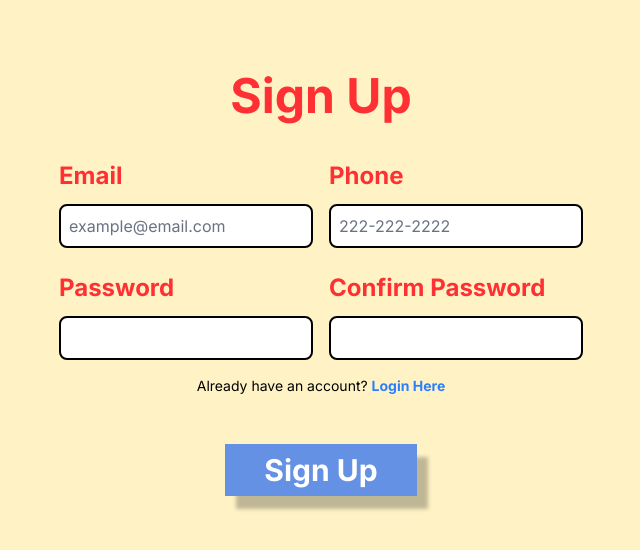
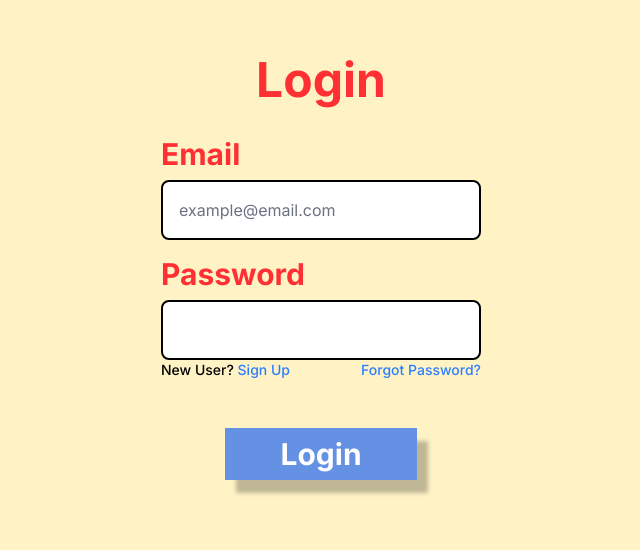
Before and after one commit to Evan-Proulx/RoommateLink-Frontend, a React (Vite) app: page / in a window 1280 px wide. Shown: the part 132-682 px from the top of the page, without its empty margins (319-959 px from the left). Built offline with nearby package versions, Linux system fonts and the light colour scheme; a web font is replaced by a local one.

Commit message:
-Added validation to the login page (unfinished)

```diff
--- a/package.json
+++ b/package.json
@@ -21,6 +21,7 @@
     "flowbite-react": "^0.10.2",
     "react": "^18.3.1",
     "react-dom": "^18.3.1",
+    "react-hook-form": "^7.54.2",
     "tailwindcss": "^4.0.0"
   },
   "devDependencies": {
--- a/src/App.css
+++ b/src/App.css
@@ -34,6 +34,10 @@
 .header-text-big {
     @apply text-6xl font-bold text-[var(--color-text)];
 }
+.input-style{
+    @apply p-2 mt-1 bg-white border-2 border-black text-gray-900 rounded-lg block w-full p-4
+}
+
 
 
 .shadow-btn{
--- a/src/App.tsx
+++ b/src/App.tsx
@@ -8,7 +8,7 @@ function App() {
     return (
         <>
             <div className={"flex flex-col"}>
-                <Register/>
+                <Login/>
             </div>
         </>
     )
--- /dev/null
+++ b/src/Components/InputComponent.tsx
@@ -0,0 +1,20 @@
+import React from 'react';
+
+const InputComponent = ({ label, type, value, onChange, placeholder }) => {
+    return (
+        <div>
+            <div className="flex flex-col space-y-4 flex-1">
+                <label className="block mb-2 header3-text inter">{label}</label>
+                <input
+                    type={type}
+                    value={value}
+                    onChange={onChange}
+                    placeholder={placeholder}
+                    className="p-2 mt-1 bg-white border-2 border-black text-gray-900 rounded-lg block w-full"
+                />
+            </div>
+        </div>
+    );
+};
+
+export default InputComponent;
--- a/src/Components/Register/Register.tsx
+++ b/src/Components/Register/Register.tsx
@@ -1,6 +1,7 @@
 import React, {FormEvent, useState} from "react";
 import ShadowButton from "../Shadow-Button.tsx";
 import {register} from "../API/Auth.ts";
+import InputComponent from "../InputComponent.tsx";
 
 function Register() {
     const [email, setEmail] = useState("")
@@ -26,64 +27,49 @@ function Register() {
                 {/* Sign Up Heading */}
                 <h2 className="header-text text-center mb-8 ">Sign Up</h2>
                 <div>
-                    {/*name inputs were here*/}
-
-                    {/* Email and Phone inputs fields */}
+                    {/* Email and Phone Inputs */}
                     <div className="flex flex-row space-x-4 mb-6">
-                        {/*Email Field*/}
-                        <div className="flex flex-col space-y-4 flex-1 mt-2">
-                            <label className="block mb-2 header3-text inter">Email</label>
-                            <input value={email} onChange={(event) => setEmail(event.target.value)} type="email"
-                                   placeholder={"example@email.com"}
-                                   className="p-2 mt-1 bg-white border-2 border-black text-gray-900 rounded-lg block w-full"/>
-                        </div>
-
-                        {/*Phone field*/}
-                        <div className="flex flex-col space-y-4 flex-1 mt-2">
-                            <label className="block mb-2 header3-text inter">Phone</label>
-                            <input value={phone} onChange={(event) => setPhone(event.target.value)}
-                                   placeholder={"222-222-2222"} type="tel"
-                                   className="p-2 mt-1 bg-white border-2 border-black text-gray-900 rounded-lg block w-full"/>
-                        </div>
+                        <InputComponent
+                            label="Email"
+                            type="email"
+                            value={email}
+                            onChange={(event) => setEmail(event.target.value)}
+                            placeholder="example@email.com"
+                        />
+                        <InputComponent
+                            label="Phone"
+                            type="tel"
+                            value={phone}
+                            onChange={(event) => setPhone(event.target.value)}
+                            placeholder="222-222-2222"
+                        />
                     </div>
 
-
-                    {/* Password Input Field */}
+                    {/* Password Fields */}
                     <div className="flex flex-row space-x-4 max-w-3xl mx-auto mt-4">
-                        <div className="flex flex-col space-y-4 flex-1">
-                            <label className="block mb-2 header3-text inter">Password</label>
-                            <input value={password} onChange={(event) => setPassword(event.target.value)}
-                                   type="password"
-                                   className="p-2 mt-1 bg-white border-2 border-black text-gray-900 rounded-lg block w-full"/>
-                        </div>
-
-                        <div className="flex flex-col space-y-4 flex-1">
-                            <label className="block mb-2 header3-text inter">Confirm Password</label>
-                            <input value={confirmPassword} onChange={(event) => setConfirmPassword(event.target.value)}
-                                   type="password"
-                                   className="p-2 mt-1 bg-white border-2 border-black text-gray-900 rounded-lg block w-full"/>
-                        </div>
+                        <InputComponent
+                            label="Password"
+                            type="password"
+                            value={password}
+                            onChange={(event) => setPassword(event.target.value)}
+                        />
+                        <InputComponent
+                            label="Confirm Password"
+                            type="password"
+                            value={confirmPassword}
+                            onChange={(event) => setConfirmPassword(event.target.value)}
+                        />
                     </div>
 
-                    {/* If the user already has an account link to Login page */}
-                    <div className="mt-4">
-                        <p className="text-sm text-center">
-                            Already have an account?{" "}
-                            <a href="" className="text-blue-500 font-bold hover:underline">
-                                Login Here
-                            </a>
-                        </p>
-                    </div>
-
-
-                    {/* Sign Up Button */}
-                    <div className={"flex justify-center"}>
-                        <ShadowButton value={"Sign Up"} onClick={handleRegistration}/>
-                    </div>
+                {/* Sign Up Button */}
+                <div className={"flex justify-center"}>
+                    <ShadowButton value={"Sign Up"} onClick={handleRegistration}/>
                 </div>
             </div>
         </div>
-    );
+</div>
+)
+    ;
 }
 
 export default Register;
--- a/src/components/Login.tsx
+++ b/src/components/Login.tsx
@@ -3,8 +3,16 @@ import {FontAwesomeIcon} from "@fortawesome/react-fontawesome";
 import {faEye, faEyeSlash} from "@fortawesome/free-solid-svg-icons";
 import ShadowButton from "./Shadow-Button.tsx";
 import {auth} from "./API/Auth.ts";
+import InputComponent from "./InputComponent.tsx";
+import {SubmitHandler, useForm} from "react-hook-form"
 
+type FormFields = {
+    email: string;
+    password: string;
+}
 const Login = () => {
+    const { register, handleSubmit, formState: {errors} } = useForm<FormFields>();
+
     const [email, setEmail] = useState("")
     const [password, setPassword] = useState("")
     const [showPassword, setShowPassword] = useState(false);
@@ -17,23 +25,41 @@ const Login = () => {
         setEmail("")
         setPassword("")
     }
+
+    const onSubmit: SubmitHandler<FormFields> = (data) => {
+        console.log(data);
+    }
+
     return (
         <div className={"flex items-center justify-center h-screen bg-[var(--color-primary)]"}>
             <div className={"content-center w-2/5 xl:w-1/4"}>
-                <form>
+                <form onSubmit={handleSubmit(onSubmit)}>
                     <h2 className={"header-text text-center mb-8 "}>Login</h2>
                     <div>
+
                         {/*Email input*/}
                         <label className="block mb-2 header2-text inter">Email</label>
-                        <input type="email" id="first_name" value={email} onChange={(event) => setEmail(event.target.value)}
-                               className="bg-white border-2 border-black text-gray-900 text-sm rounded-lg block w-full p-4"
-                               placeholder="example@email.com" required/>
-                        <label className="block mb-2 mt-4 header2-text inter">Password</label>
+                        <input type="email"
+                               {...register("email", {
+                                   required: "Email is required",
+                                   pattern: /^[\w-\.]+@([\w-]+\.)+[\w-]{2,4}$/,
+                               })}
+                               id="first_name"
+                               value={email}
+                               onChange={(event) => setEmail(event.target.value)}
+                               className="input-style"
+                               placeholder="example@email.com"
+                               required/>
+                        {errors.password && <div className={"text-red-600"}>{errors.password.message}</div>}
 
                         {/*Password Input with password visibility toggle*/}
+                        <label className="block mb-2 mt-4 header2-text inter">Password</label>
                         <div className="relative">
-                            <input type={showPassword ? "text" : "password"} value={password} onChange={(event) => setPassword(event.target.value)}
-                                   className="block w-full p-4 bg-white border-2 border-black text-gray-900 text-sm rounded-lg"
+                            <input type={showPassword ? "text" : "password"}
+                                   {...register("password", {required: "Password is required", minLength: 8})}
+                                   value={password}
+                                   onChange={(event) => setPassword(event.target.value)}
+                                   className="input-style"
                                    required/>
                             {/*<button onClick={() => setShowPassword((prev) => !prev)}*/}
                             {/*        className="absolute end-0.5 bottom-2.5 text-sm px-4 py-1 hover:cursor-pointer">*/}
@@ -47,7 +73,6 @@ const Login = () => {
                             <p>New User? <a className={"text-blue-500 hover:underline"}>Sign Up</a></p>
                             <p><a href="" className={"text-blue-500 hover:underline"}>Forgot Password?</a></p>
                         </div>
-
                         {/*Submit button*/}
                         <div className={"flex flex-col items-center"}>
                             <ShadowButton value={"Login"} onClick={handleLogin}/>
```
Also changed, not shown: 1 other file (tests, documents, lock files or other folders).
